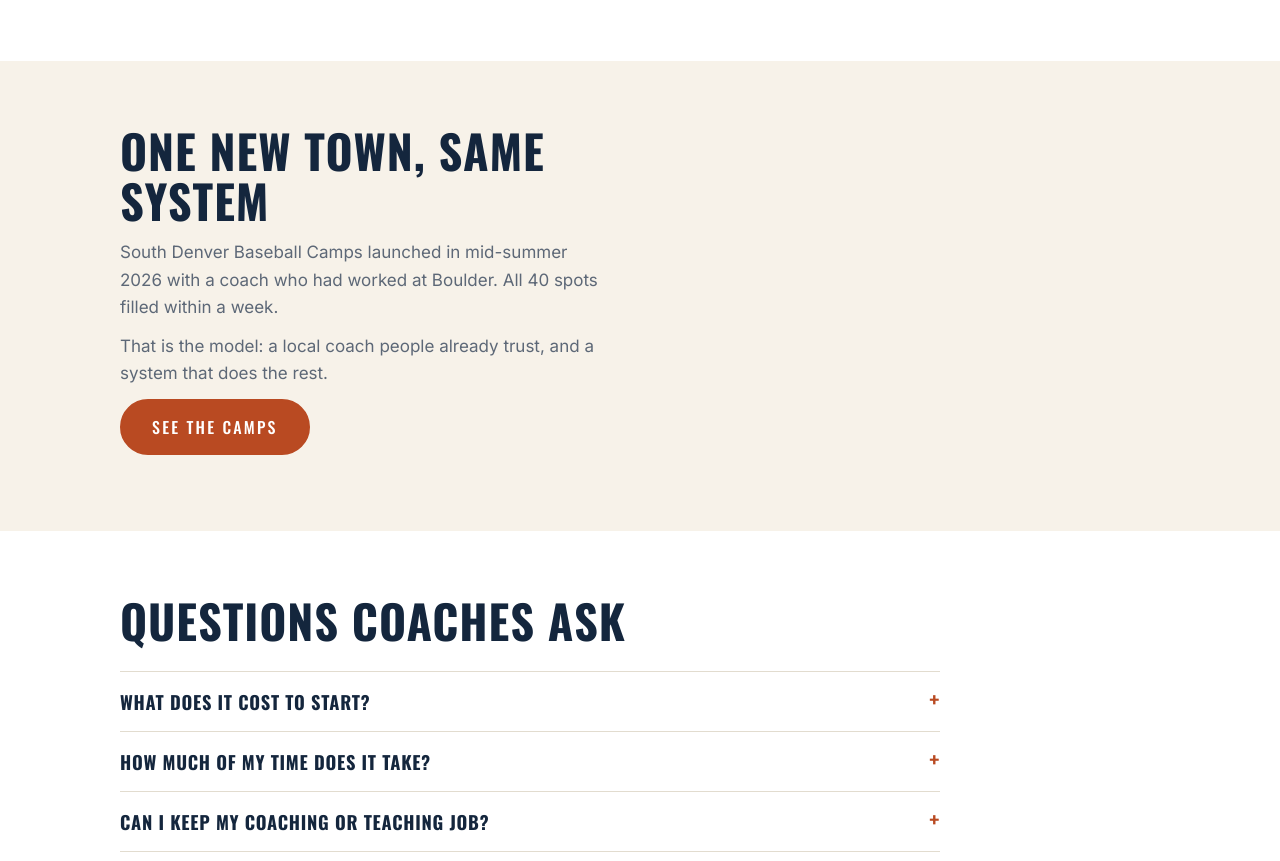
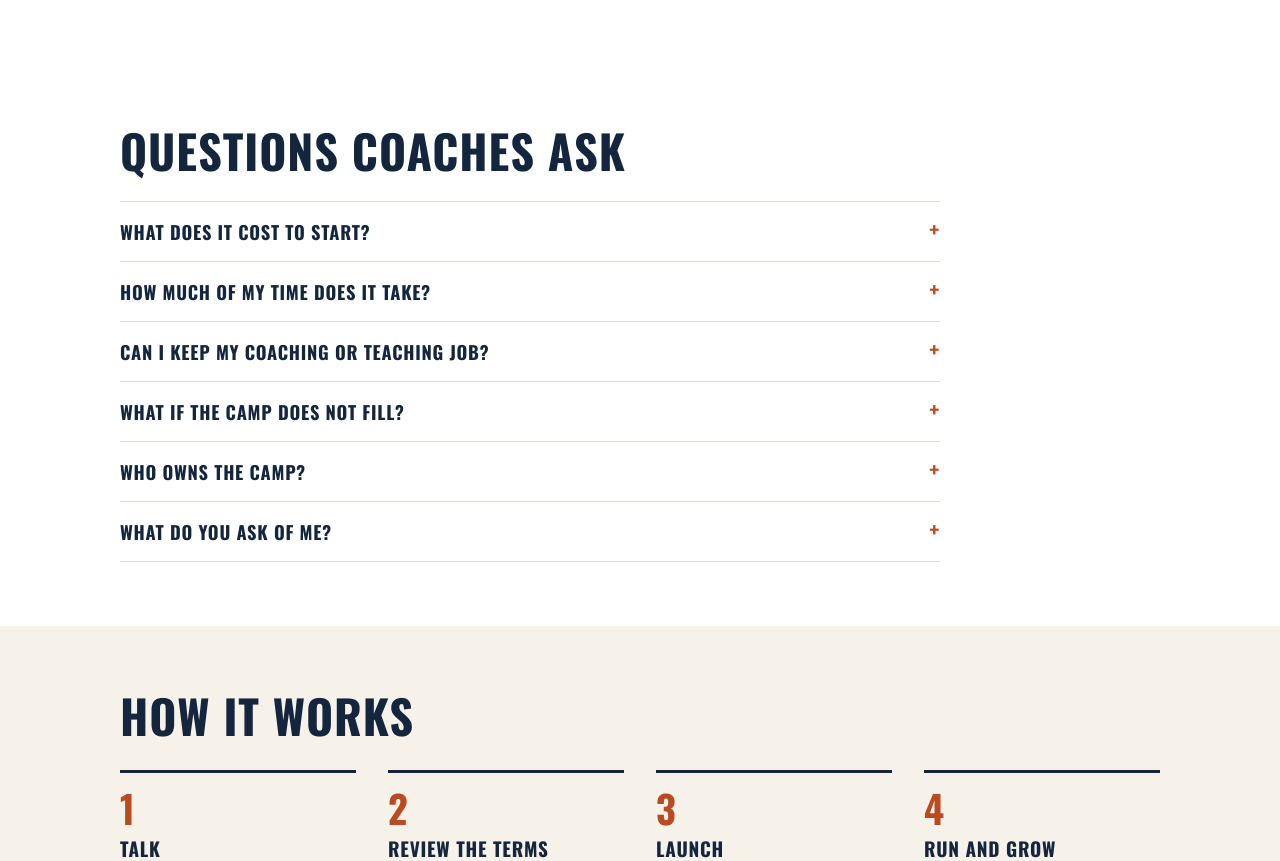
Before and after one commit to ryancook704-png/Altitude-Baseball-Camps, a plain HTML site: page for-coaches.html in a window 1280 px wide. Shown: the part 951-1812 px from the top of the page. Drawn offline with Linux system fonts and the light colour scheme.

Commit message:
Remove the South Denver story section from the For Coaches page
Co-Authored-By: Claude Sonnet 5.5 <noreply@anthropic.com>
Claude-Session: https://claude.ai/code/session_01Mm8ryS9pAkrbipHAE8bZmD

```diff
--- a/for-coaches.html
+++ b/for-coaches.html
@@ -42,11 +42,6 @@
 <header class="site"><div class="wrap"><a class="brand" href="index.html"><img src="images/brand/altitude-lockup-dark.svg" alt="Altitude Baseball Camps" width="139" height="46"></a><nav><a href="our-camps.html">Our Camps</a><a href="for-coaches.html" aria-current="page">For Coaches</a><a href="contact.html">Contact</a></nav></div></header>
 <main id="main" class="fc"><section class="hero"><div class="wrap"><h1>Build a baseball camp business in your town</h1><p>You coach. We run the system behind it. <b>No minimum payment:</b> we only earn when your camp does.</p><a class="btn" href="contact.html">Book a 30-minute call</a></div></section>
 <section class="block"><div class="wrap"><h2>Why start with us instead of going alone</h2><div class="why"><div><h3>A system that has filled camps</h3><p>Curriculum, a registration page, ads, and a weekly check-in, built on camps that grew year after year. You do not start from a blank page.</p></div><div><h3>The hard parts, handled</h3><p>Registration and payments, refunds and parent messages, insurance and waivers, and handbooks for your staff.</p></div><div><h3>A camp with your town's name</h3><p>You build a local brand that families know. After three years you can renew on lower terms or buy the camp from us.</p></div></div></div></section>
-<section class="block alt"><div class="wrap story"><div><h2>One new town, same system</h2><p>South Denver Baseball Camps launched in mid-summer 2026 with a coach who had worked at Boulder. All 40 spots filled within a week.</p><p>That is the model: a local coach people already trust, and a system that does the rest.</p><p><a class="btn" href="our-camps.html">See the camps</a></p></div>
-<!-- QUOTE: uncomment only after the South Denver coach has read and approved the exact wording and name.
-<blockquote>&ldquo;QUOTE GOES HERE.&rdquo;<cite>Name, head coach, South Denver Baseball Camps</cite></blockquote>
--->
-</div></section>
 <section class="block"><div class="wrap"><h2>Questions coaches ask</h2><div class="faq">
 <details><summary>What does it cost to start?</summary><p>There is no minimum payment. We earn a share of your registration revenue, and you pay your local costs, such as the field and your staff. We go over the numbers with you on a call.</p></details>
 <details><summary>How much of my time does it take?</summary><p>The camp itself runs for a few weeks in the summer. Launch work happens over about six months, with one 30-minute check-in a week.</p></details>
```
